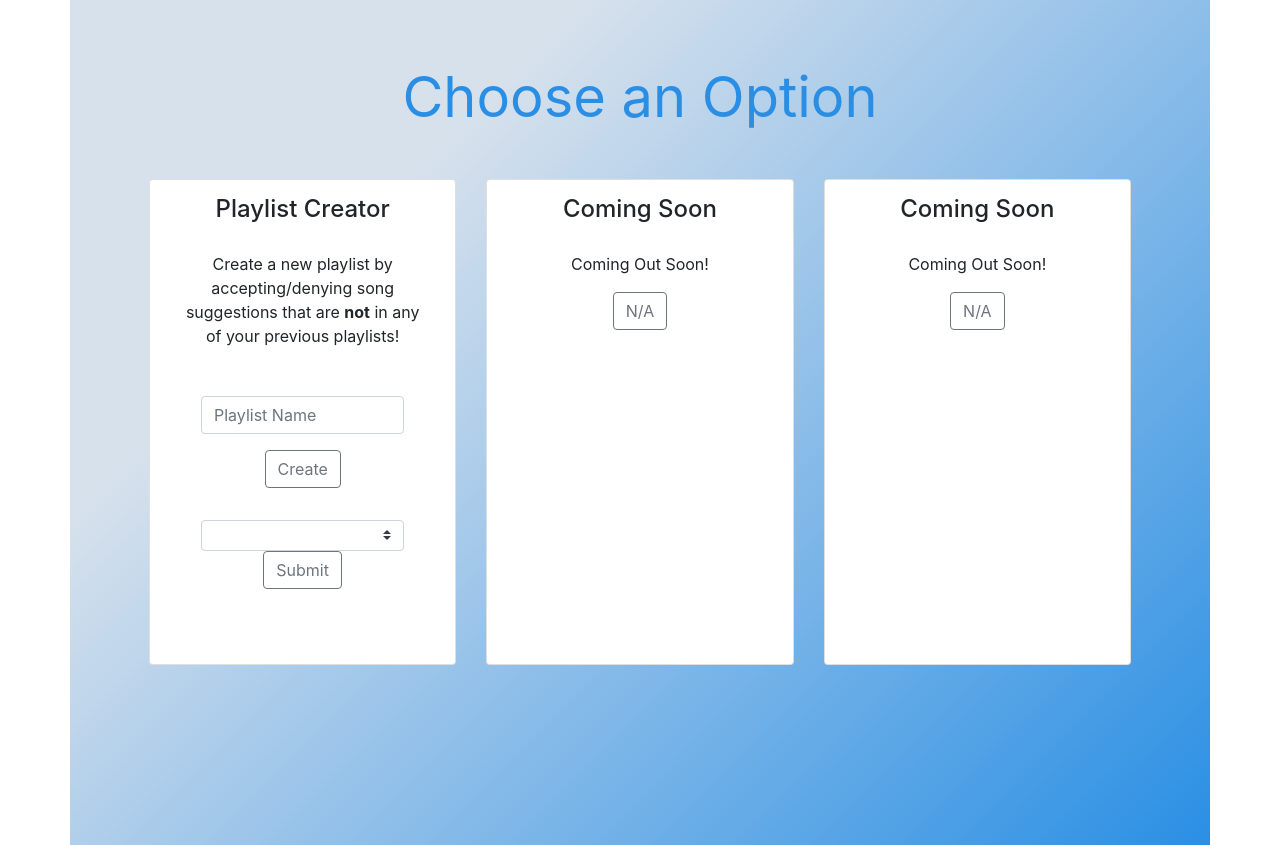
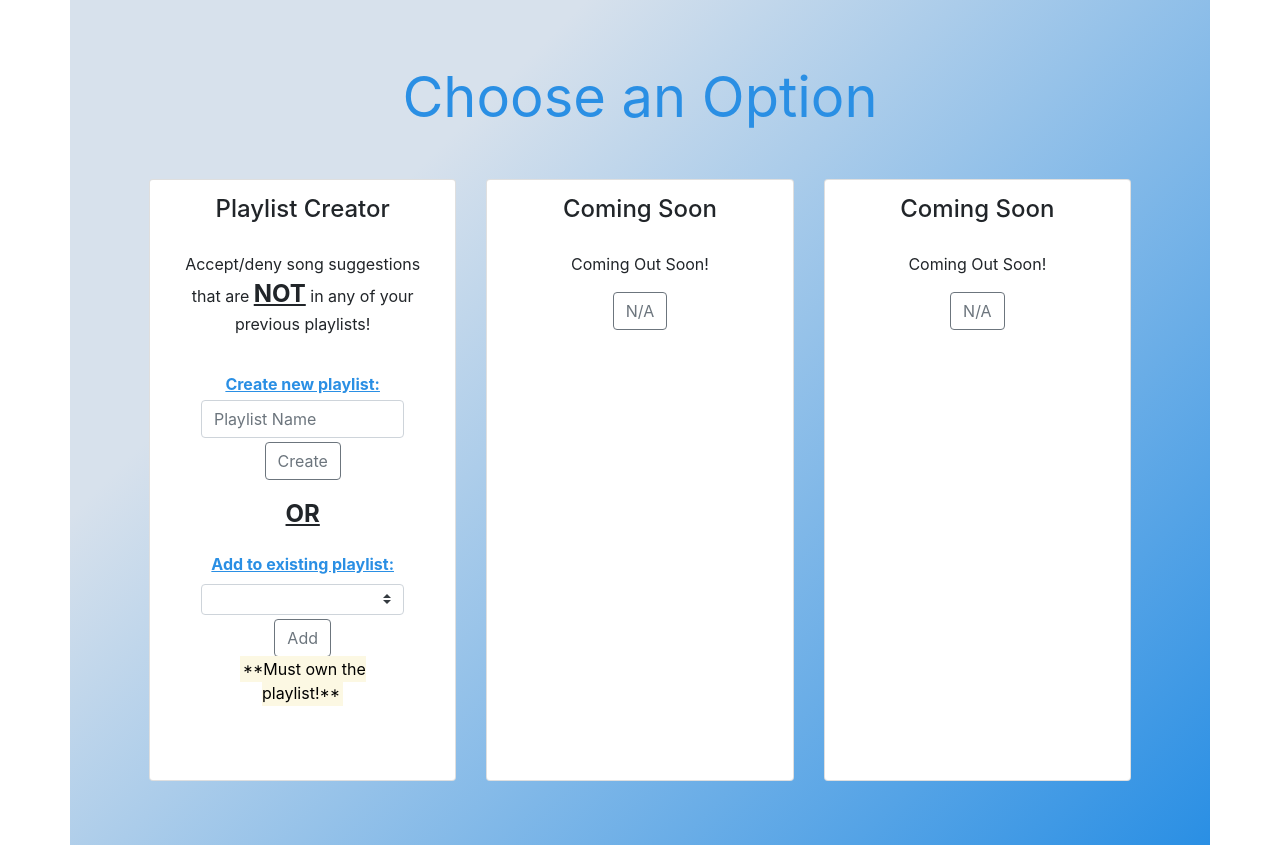
Before and after one commit to zhou880/mYOUsic, a Flask app: page /select in a window 1280 px wide. Run offline with Flask 2, Linux system fonts and the light colour scheme; lists and menus that the app fills with data are empty; parts of the project's set-up code (start-up, migrations or seed data) failed here and were passed over; some libraries are stand-ins or nearby versions.

Commit message:
formatting of select page- buttons

```diff
--- a/Spotify-Proj/static/css/main.css
+++ b/Spotify-Proj/static/css/main.css
@@ -59,3 +59,8 @@ button:active {
   button h3{
     font-variant: small-caps
   }
+strong{
+    font-size:150%;
+    text-transform: uppercase;
+    text-decoration: underline;
+}
--- a/Spotify-Proj/templates/create.html
+++ b/Spotify-Proj/templates/create.html
@@ -40,7 +40,7 @@
                         </form>
                 </div>
                 <div class = "row">
-                    <form action="/create" method="post" class = "full-width">
+                    <form action="/create" method="post" class = "full-width" >
                             <button class="btn btn-info full-width custom-height-half" name = "btn" value = "generate-songs" onclick="printIndex()"><h3>Generate New Songs</h3></button>
                     </form>
                 </div>
--- a/Spotify-Proj/templates/index.html
+++ b/Spotify-Proj/templates/index.html
@@ -10,7 +10,7 @@
     <div class="col-md-5 p-lg-5 mx-auto my-5">
         <h1 class="display-4 font-weight-normal white-text">Welcome to <span class = "msic"> m<span class = "you">YOU</span>sic</span></h1>
         <p class="lead font-weight-normal white-text">Create your very own personalized Spotify playlist!</p>
-        <form class = "p-3" action="/" method="post" id = "user_frm">
+        <form class = "p-3" action="/" method="post" id = "user_frm" autocomplete="off">
             <input id = "user" class="form-control m-3 mx-auto" placeholder="Spotify Username" aria-label="Spotify Username" aria-describedby="basic-addon2" type="text" name="username" required>
             <input class="btn btn-bg btn-outline-secondary"type="submit" value = "Continue">
         </form>
--- a/Spotify-Proj/templates/select.html
+++ b/Spotify-Proj/templates/select.html
@@ -13,18 +13,22 @@
                 <div class="card mb-4 box-shadow bg-white padding-box full-height">
                     <h4>Playlist Creator</h4>
                         <div class="card-body">
-                            <p class="card-text">Create a new playlist by accepting/denying song suggestions that are <strong>not</strong> in any of your previous playlists!</p>
-                            <form class = "p-3" action="" method="post" id = "playlist_frm">
-                                <input id = "playlist_name" name="playlist-name" class="form-control m-3 mx-auto" placeholder="Playlist Name" aria-label="Playlist Name" aria-describedby="basic-addon2" type="text"required>
+                            <p class="card-text">Accept/deny song suggestions that are <strong>not</strong> in any of your previous playlists!</p>
+                            <form class = "p-3" action="" method="post" id = "playlist_frm" autocomplete="off">
+                                <p class="card-text blue-text m-1 font-weight-bold"><u>Create new playlist:</u></p>
+                                <input id = "playlist_name" name="playlist-name" class="form-control m-1 mx-auto" placeholder="Playlist Name" aria-label="Playlist Name" aria-describedby="basic-addon2" type="text"required>
                                 <input class="btn btn-bg btn-outline-secondary"type="submit" name = playlist-name-selector value = "Create">
                             </form>
+                            <p class="m-0"><strong>or</strong></p>
                             <form class = "p-3" action="" method="post" id = "playlist_frm">
-                                <select class="custom-select custom-select-sm" name = "playlist-name-selector" value = "readable-name" id = "alternate_playlist_name">
+                                <p class="card-text blue-text m-1 font-weight-bold"><u>Add to existing playlist:</u></p>
+                                <select class=" form-control m-1 mx-auto custom-select custom-select-sm" name = "playlist-name-selector" value = "readable-name" id = "alternate_playlist_name">
                                     {% for each in session['playlist-readable'] %}
                                         <option value="{{each}}">{{each}}</option>
                                     {% endfor %}
                                 </select>
-                                <input class="btn btn-bg btn-outline-secondary"type="submit">
+                                <input class="btn btn-bg btn-outline-secondary"type="submit" value = "Add">
+                                <p class="card-text"><mark>**Must own the playlist!**</mark></p>
                             </form>
                         </div>
                 </div>
```
